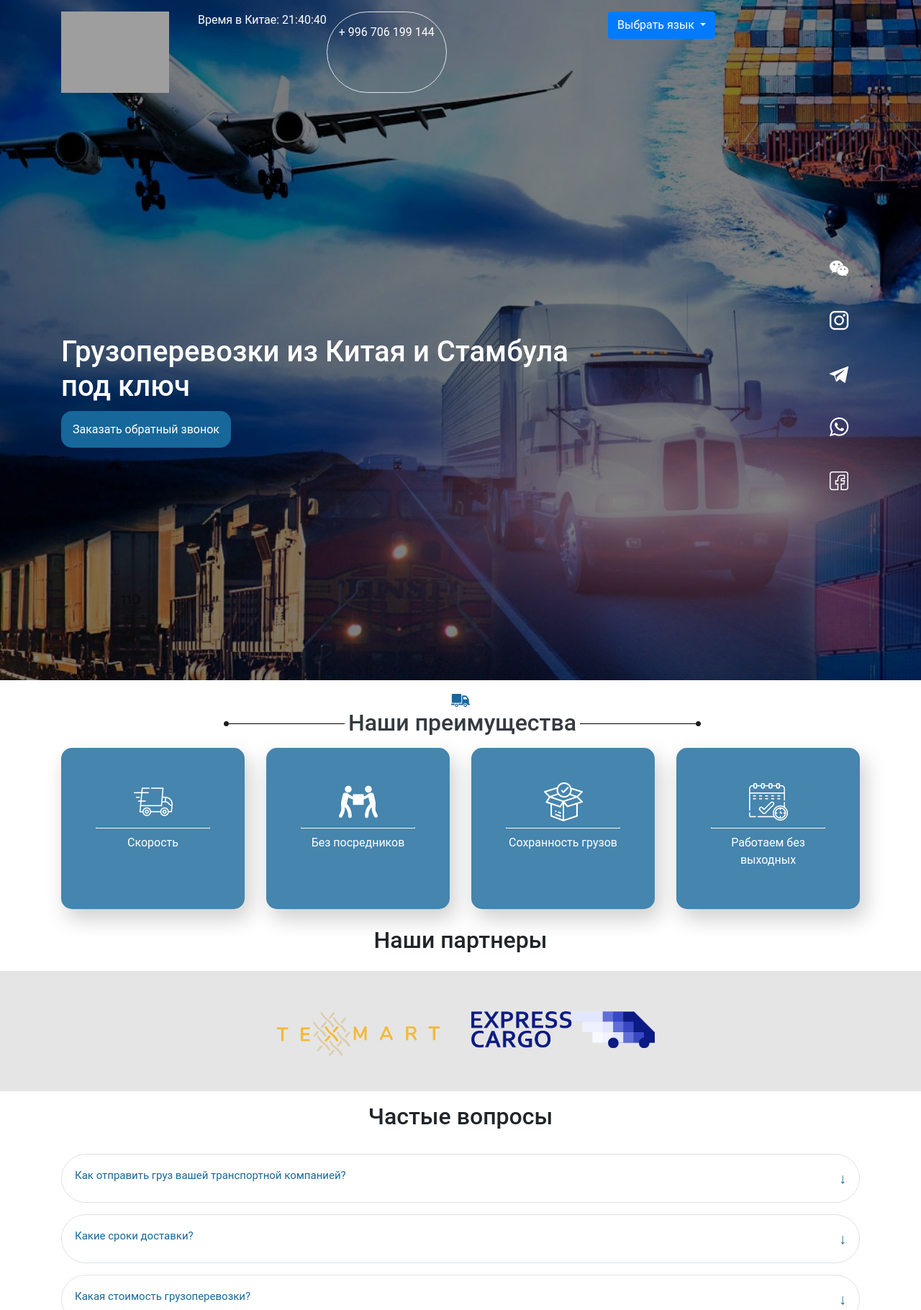
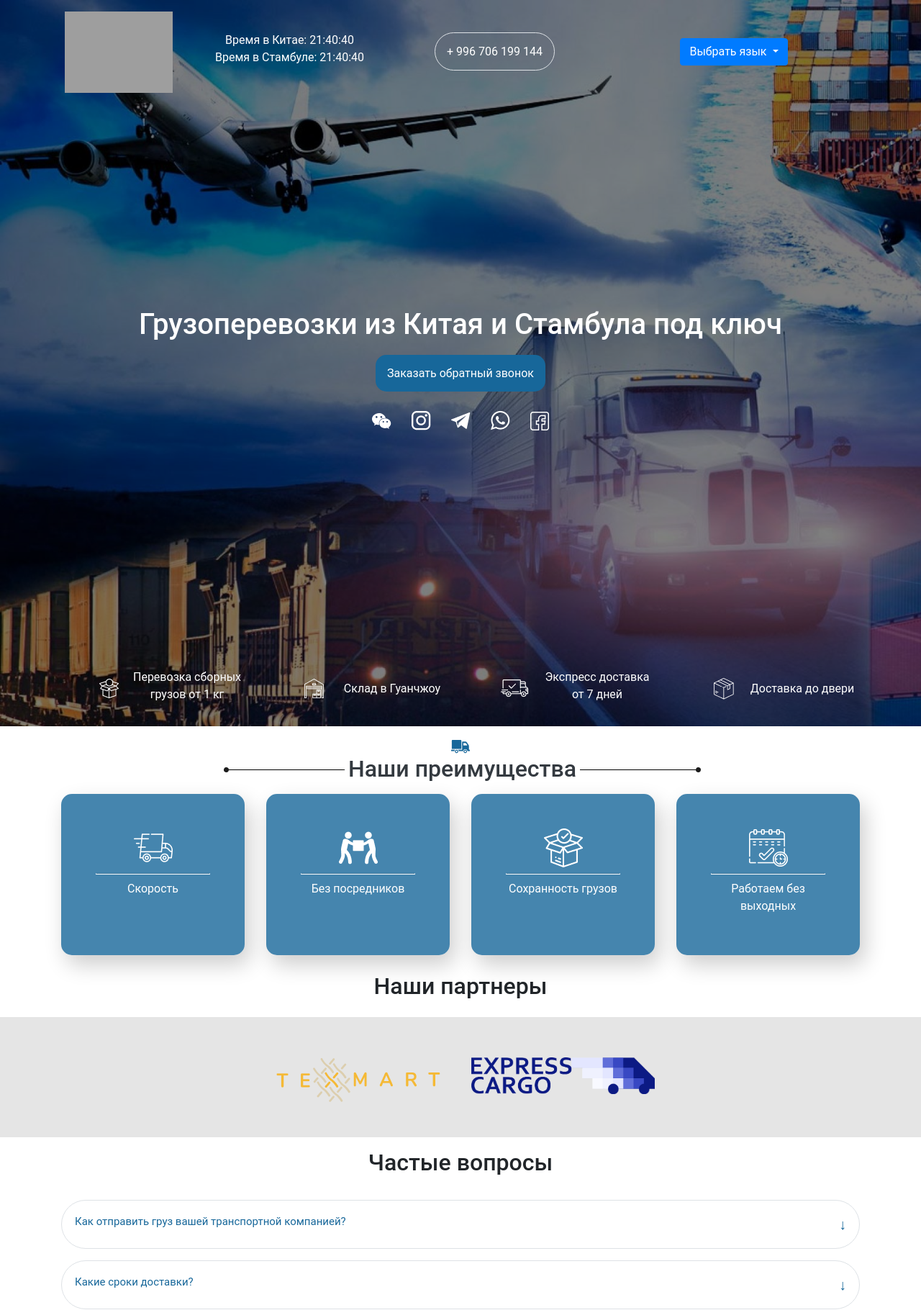
Before and after one commit to mountstudio/akilbirs, a Laravel app: page / in a window 1280 px wide. Shown: the top 1820 px of the page at 72% size. Run offline with Laravel 8, Linux system fonts and the light colour scheme; grey boxes are pictures that could not be loaded.

Commit message:
finish comment

```diff
--- a/resources/views/welcome.blade.php
+++ b/resources/views/welcome.blade.php
@@ -22,15 +22,18 @@
 <section class="bg-main position-relative">
     <div class="backdrop"></div>
     <div class="container position-relative py-3">
-        <div class="row logo">
-            <div class="col-12 col-lg-2">
+        <div class="row align-items-center logo">
+            <div class="col-12 col-lg-2 text-center">
                 <img src="{{ asset('img/logo.svg') }}" style="width: 150px; height: auto;" alt="">
             </div>
-            <div class="col-12 col-lg-6 d-flex">
-                <p class="text-white">Время в Китае: 21:40:40</p>
+            <div class="col-12 col-lg-3 text-center">
+                <p class="text-white pt-2 m-0">Время в Китае: 21:40:40</p>
+                <p class="text-white">Время в Стамбуле: 21:40:40</p>
+            </div>
+            <div class="col-12 col-lg-3 py-4 text-center">
                 <a class="border rounded-pill p-3 text-white" href="tel:+ 996 706 199 144">+ 996 706 199 144</a>
             </div>
-            <div class="col-12 col-lg-4">
+            <div class="col-12 col-lg-4 text-center">
                 <div class="dropdown">
                     <a class="btn btn-primary dropdown-toggle" href="#" role="button" id="dropdownMenuLink"
                        data-toggle="dropdown" aria-haspopup="true" aria-expanded="false">
@@ -44,26 +47,61 @@
                     </div>
                 </div>
             </div>
+
         </div>
-        <div class="row min-vh-100 align-items-center">
-            <div class="col-12 col-lg-8 text-white">
-                <p class="h1 py-3">Грузоперевозки из Китая и Стамбула под ключ</p>
+        <div class="row min-vh-100 align-items-center py-3">
+            <div class="col-12 col-lg-12 text-white text-center">
+                <p class="h1 py-4">Грузоперевозки из Китая и Стамбула под ключ</p>
                 <a class="text-white p-3 " style="background: #17679A;border-radius: 15px;" href="">Заказать
                     обратный звонок</a>
-            </div>
-            <div class="col-12 col-lg-4 row justify-content-end">
-                <ul class="" style="list-style: none">
-                    <li class="py-4"><a href=""><img src="{{ asset('icons/wechat.svg') }}" alt="wechat"></a></li>
-                    <li class="py-4"><a href="https://www.instagram.com/akilbirs.kg/?hl=ru"><img
+{{--            </div>--}}
+{{--            <div class="col-12 col-lg-4 row justify-content-md-end d-inline-block">--}}
+                <ul class="list-inline py-3" style="list-style: none">
+                    <li class="list-inline-item py-4 px-2"><a href=""><img src="{{ asset('icons/wechat.svg') }}" alt="wechat"></a></li>
+                    <li class="list-inline-item py-4 px-2"><a href="https://www.instagram.com/akilbirs.kg/?hl=ru"><img
                                 src="{{ asset('icons/insta.png') }}" alt="insta"></a></li>
-                    <li class="py-4"><a href="https://t.me/996770199144"><img src="{{ asset('icons/telegram.png') }}"
+                    <li class="list-inline-item py-4 px-2"><a href="https://t.me/996770199144"><img src="{{ asset('icons/telegram.png') }}"
                                                                               alt="telegram"></a></li>
-                    <li class="py-4"><a href="https://api.whatsapp.com/send?phone=996770199144"><img
+                    <li class="list-inline-item py-4 px-2"><a href="https://api.whatsapp.com/send?phone=996770199144"><img
                                 src="{{ asset('icons/whatsapp.png') }}" alt="whatsapp"></a></li>
-                    <li class="py-4"><a href="https://www.facebook.com/tk.akilbirs/"><img
+                    <li class="list-inline-item py-4 px-2"><a href="https://www.facebook.com/tk.akilbirs/"><img
                                 src="{{ asset('icons/facebook.png') }}" alt="facebook"></a></li>
                 </ul>
             </div>
+        </div>
+        <div class="text-white">
+           <div class="row align-items-center">
+               <div class="col-12 col-lg-1 text-lg-right text-center pb-2 px-0">
+                   <img class="img-fluid text-lg-right" src="{{ asset('img/perevozka_gruzov.png') }}" alt="">
+               </div>
+               <div class="col-12 col-lg-2   text-center">
+                   <p class="">Перевозка сборных
+                       грузов от 1 кг</p>
+               </div>
+               <div class="col-12 col-lg-1 text-lg-right text-center  pb-2 px-0">
+                   <img class="img-fluid text-lg-right" src="{{ asset('img/sklad_v_guangou.png') }}" alt="">
+               </div>
+               <div class="col-12 col-lg-2  text-center">
+                   <p class="pt-2">Склад в
+                       Гуанчжоу</p>
+               </div>
+               <div class="col-12 col-lg-1 text-lg-right text-center  pb-2 px-0">
+                   <img class="img-fluid text-lg-right" src="{{ asset('img/express_dostavka.png') }}" alt="">
+               </div>
+               <div class="col-12 col-lg-2   text-center">
+                   <p class="">Экспресс доставка
+                       от 7 дней</p>
+               </div>
+               <div class="col-12 col-lg-1 text-lg-right text-center  pb-2 px-0">
+                   <img class="img-fluid text-lg-right" src="{{ asset('img/dostavka_do_dveri.png') }}" alt="">
+               </div>
+               <div class="col-12 col-lg-2   text-center">
+                   <p class="pt-2">Доставка
+                       до двери</p>
+               </div>
+
+           </div>
+{{--            <hr style="width: 868px;">--}}
         </div>
     </div>
 </section>
@@ -73,33 +111,33 @@
             <div class="col-12 advantages text-center">
                 <img src="{{ asset('img/track.png') }}" alt="">
                 <div class="row justify-content-center">
-                    <img class="img-fluid advantages-img" src="{{ asset('img/right_line.png') }}" alt="">
+                    <img class="img-fluid advantages-img d-none d-sm-block" src="{{ asset('img/right_line.png') }}" alt="">
                     <h2 class="text-dark">Наши преимущества</h2>
-                    <img class="img-fluid advantages-img" src="{{ asset('img/left_line.png') }}" alt="">
+                    <img class="img-fluid advantages-img d-none d-sm-block" src="{{ asset('img/left_line.png') }}" alt="">
                 </div>
             </div>
-            <div class="col-12 col-lg-3 text-center py-2">
+            <div class="col-12 col-lg-3 col-md-6 text-center py-2">
                 <div class="bg_advantages p-5">
                     <img src="{{ asset('img/delivery-truck.png') }}" alt="">
                     <hr>
                     <p style="min-height: 40px;">Скорость</p>
                 </div>
             </div>
-            <div class="col-12 col-lg-3 text-center py-2">
+            <div class="col-12 col-lg-3 col-md-6 text-center py-2">
                 <div class="bg_advantages p-5">
                     <img src="{{ asset('img/men-carrying-a-box.png') }}" alt="">
                     <hr>
                     <p style="min-height: 40px;">Без посредников</p>
                 </div>
             </div>
-            <div class="col-12 col-lg-3 text-center py-2">
+            <div class="col-12 col-lg-3 col-md-6 text-center py-2">
                 <div class="bg_advantages p-5">
                     <img src="{{ asset('img/package.png') }}" alt="">
                     <hr>
                     <p style="min-height: 40px;"> Сохранность грузов</p>
                 </div>
             </div>
-            <div class="col-12 col-lg-3 text-center py-2">
+            <div class="col-12 col-lg-3 col-md-6 text-center py-2">
                 <div class="bg_advantages p-5">
                     <img src="{{ asset('img/calendar.png') }}" alt="">
                     <hr>
@@ -115,11 +153,11 @@
 <section class="" style="background: #E5E5E5;">
     <div class="container">
         <div class="row justify-content-center">
-            <div class="col-12 col-lg-3 py-5 text-center">
+            <div class="col-12 col-lg-3 col-md-6 py-5 text-center">
                 <a href="https://texmart.kg/"><img class="img-fluid pt-2" src="{{ asset('img/logo2.png') }}"
                                                    alt=""></a>
             </div>
-            <div class="col-12 col-lg-3 py-5 text-center">
+            <div class="col-12 col-lg-3 col-md-6 py-5 text-center">
                 <a href=""><img class="img-fluid pt-2"
                                 src="{{ asset('img/final.png') }}" alt=""></a>
             </div>
@@ -205,12 +243,12 @@
                             склад №125</p>
                     </div>
                 </div>
-                <div class="col-12 col-lg-7 pt-5">
+                <div class="col-12 col-lg-7 col-md-6 pt-5">
                     <iframe
                         src="https://yandex.ru/map-widget/v1/?um=constructor%3Aab66f004e34297061650de4b5e4eae2f3ca8c1392477903ce2d5cc71771d86fc&amp;source=constructor"
                         width="100%" height="450" frameborder="0"></iframe>
                 </div>
-                <div class="col-12 col-lg-5 py-5">
+                <div class="col-12 col-lg-5 col-md-6 py-5">
                     <form>
                         <div class="row">
                             <div class="col">
```
Also changed, not shown: public/img/dostavka_do_dveri.png (added), public/img/express_dostavka.png (added), public/img/perevozka_gruzov.png (added), public/img/sklad_v_guangou.png (added).
